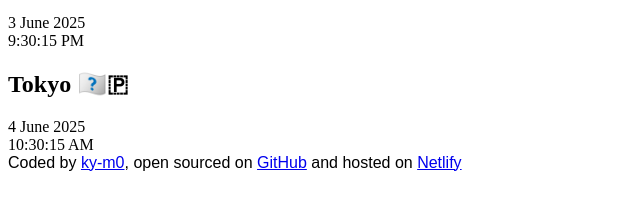
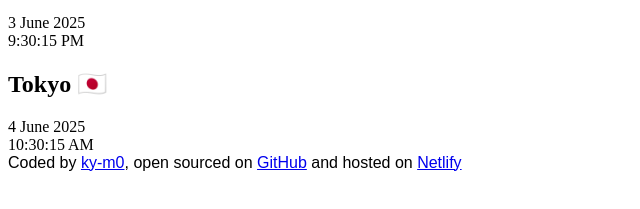
Before and after one commit to ky-m0/world-clock, a plain HTML site: page index.html in a window 1280 px wide. Shown: the part 153-362 px from the top of the page, 0-640 px from the left. Drawn offline with Linux system fonts and the light colour scheme; a script that the page names is missing.

Commit message:
fixed flag emojis

```diff
--- a/index.html
+++ b/index.html
@@ -23,7 +23,7 @@
         <div class="time">9:30:15 PM</div>
       </div>
       <div class="city">
-        <h2>Tokyo 🇺🇯🇵</h2>
+        <h2>Tokyo 🇯🇵</h2>
         <div class="date">4 June 2025</div>
         <div class="time">10:30:15 AM</div>
       </div>
```
